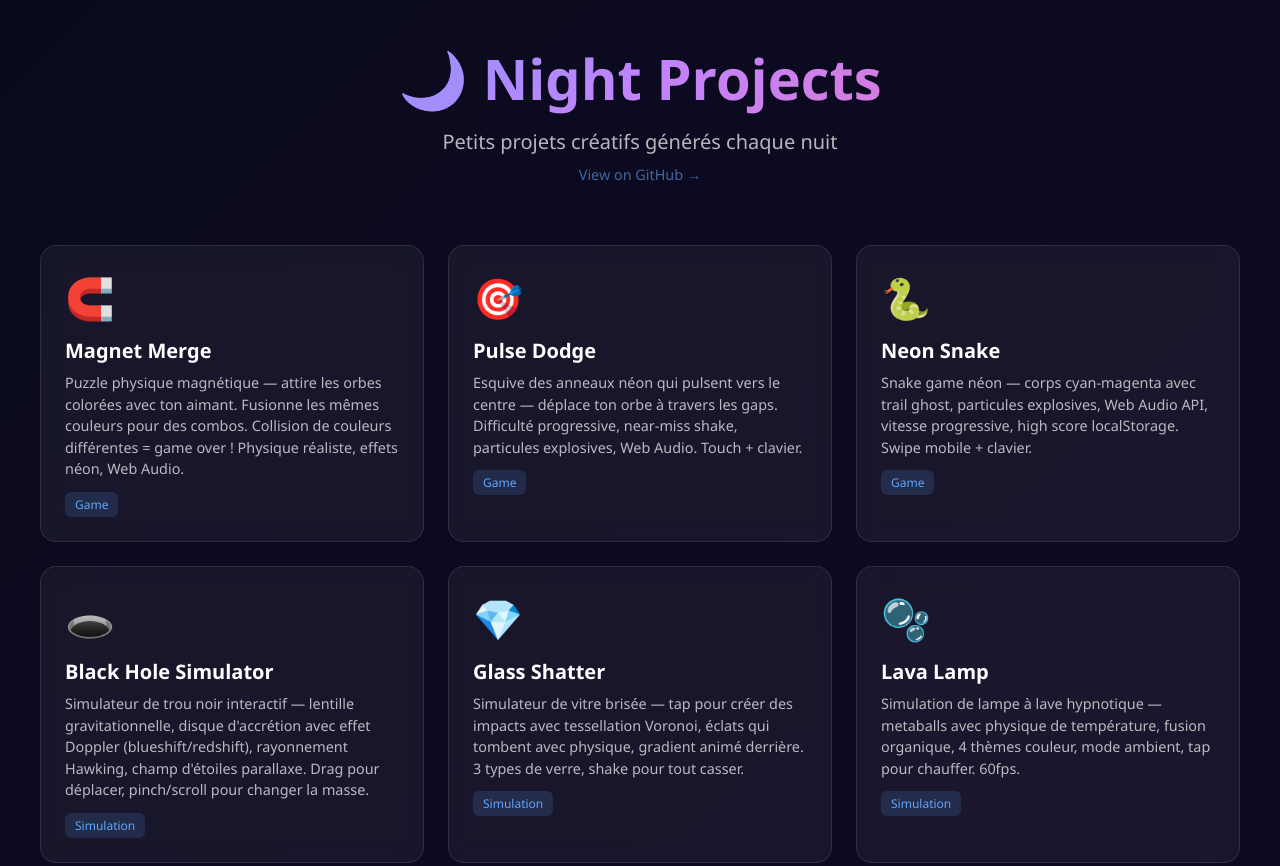
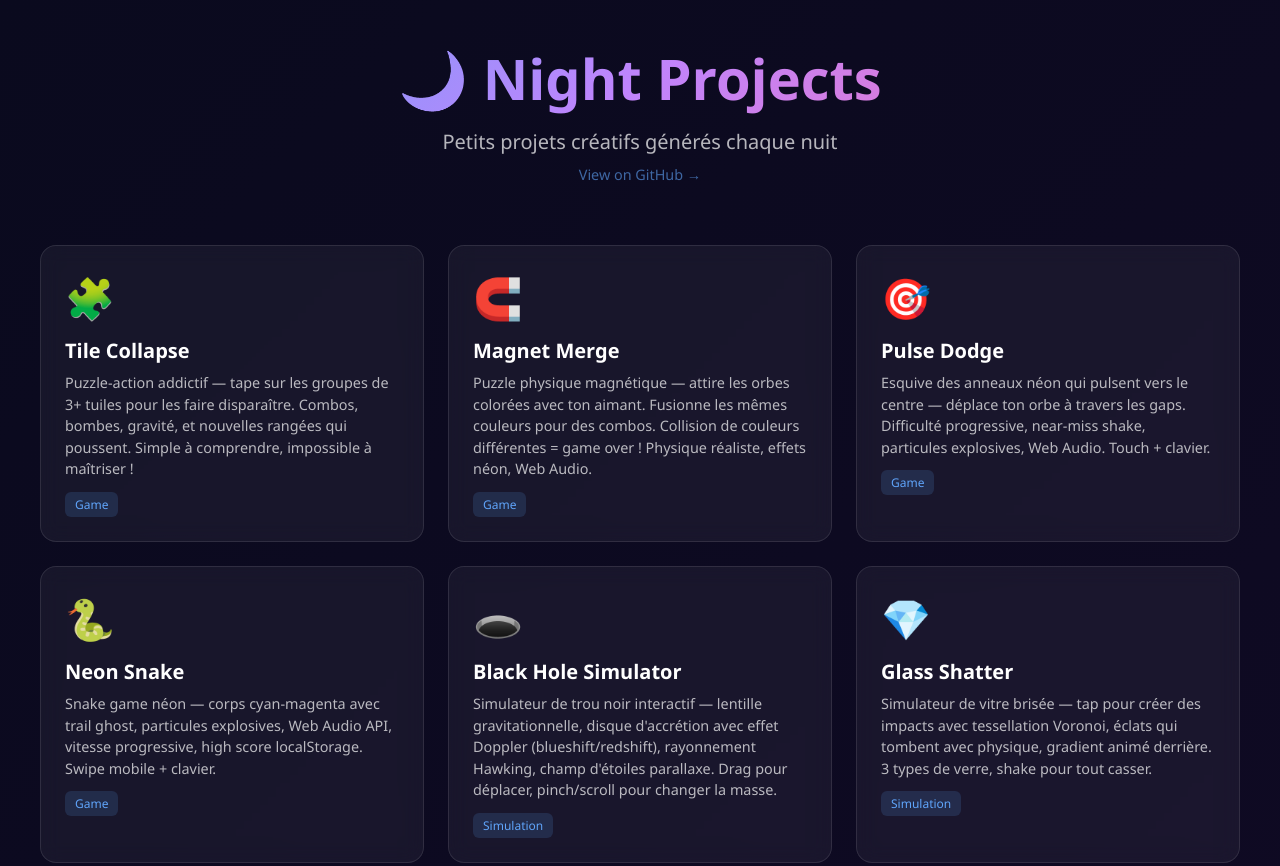
Before and after one commit to adrrr/night-projects, a plain HTML site: page index.html in a window 1280 px wide. Shown: the top 866 px of the page. Drawn offline with Linux system fonts and the light colour scheme.

Commit message:
docs: add tile-collapse to homepage and README

```diff
--- a/index.html
+++ b/index.html
@@ -78,6 +78,12 @@ footer{
   </header>
 
   <div class="grid">
+    <a href="./tile-collapse/" class="card">
+      <span class="card-icon">🧩</span>
+      <h2 class="card-title">Tile Collapse</h2>
+      <p class="card-desc">Puzzle-action addictif — tape sur les groupes de 3+ tuiles pour les faire disparaître. Combos, bombes, gravité, et nouvelles rangées qui poussent. Simple à comprendre, impossible à maîtriser !</p>
+      <span class="card-tag">Game</span>
+    </a>
     <a href="./magnet-merge/" class="card">
       <span class="card-icon">🧲</span>
       <h2 class="card-title">Magnet Merge</h2>
```
Also changed, not shown: README.md.
